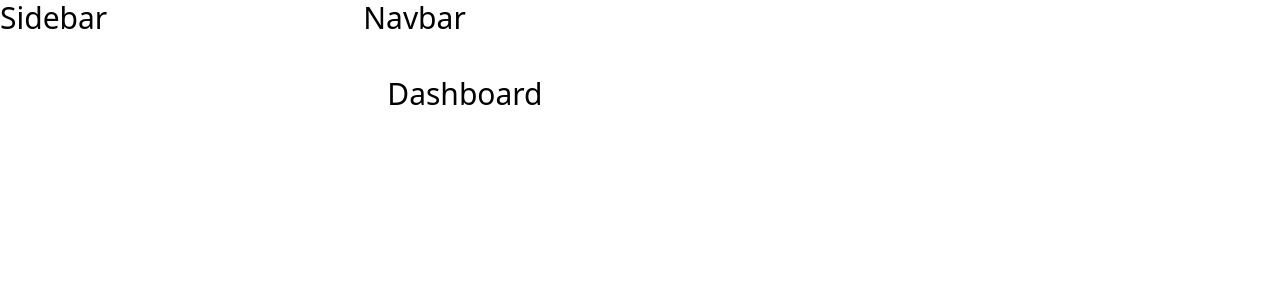
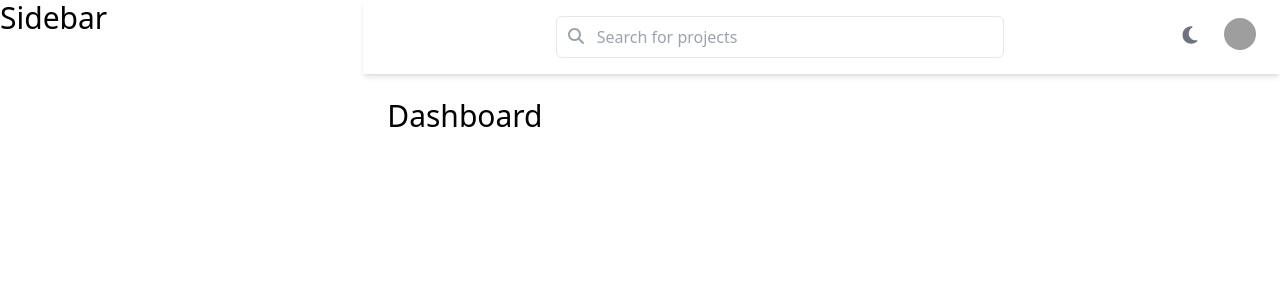
Before and after one commit to bemebox/vue-project-template, a Vue app: page / in a window 1280 px wide. Shown: the top 300 px of the page. Built offline with nearby package versions, Linux system fonts and the light colour scheme; grey boxes are pictures that could not be loaded.

Commit message:
add the Navbar structure

```diff
--- a/src/components/Navbar.vue
+++ b/src/components/Navbar.vue
@@ -1,10 +1,141 @@
 <template>
-  <div>
-    <h1 class="text-3xl mb-4">Navbar</h1>
-  </div>
+  <header class="shadow-md bg-white dark:bg-gray-800">
+    <div class="flex justify-between items-center px-6 py-4">
+      <!-- Hamburger Menu -->
+      <font-awesome-icon
+        icon="bars"
+        class="cursor-pointer px-2 w-5 h-5 ms-1 md:hidden focus:outline-none text-gray-500"
+      />
+
+      <!-- Search Input -->
+      <div
+        class="relative flex-1 max-w-md mx-auto bg-gray-70 dark:border-gray-600 dark:bg-gray-800 dark:text-gray-300"
+      >
+        <input
+          type="text"
+          placeholder="Search for projects"
+          class="w-full pl-10 pr-4 py-2 border dark:border-gray-600 bg-gray-70 dark:bg-gray-800 dark:text-gray-300 rounded-md focus:outline-none focus:ring-2 focus:ring-purple-600"
+        />
+        <font-awesome-icon
+          class="absolute top-3 left-3 w-4 h-4 text-gray-400"
+          icon="magnifying-glass"
+        />
+      </div>
+
+      <!-- Action Items -->
+      <div class="flex items-center space-x-4">
+        <!-- Light/Dark Theme Switch -->
+        <button class="p-2" @click="toggleTheme" aria-label="Toggle Theme">
+          <font-awesome-icon v-if="!dark" class="w-5 h-5 text-gray-500" icon="moon" />
+          <font-awesome-icon v-else class="w-5 h-5 text-blue-500" icon="sun" />
+        </button>
+
+        <!-- Profile Menu -->
+        <div class="relative" ref="menuContainer">
+          <button
+            @click="toggleProfileMenu"
+            class="relative w-8 h-8 rounded-full focus:outline-none focus:ring-2 focus:ring-purple-600"
+          >
+            <img
+              src="https://randomuser.me/api/portraits/thumb/men/22.jpg"
+              alt="User Profile"
+              class="w-full h-full rounded-full"
+            />
+          </button>
+          <ul
+            v-if="profileMenuOpen"
+            class="absolute right-0 w-48 bg-white border border-gray-200 rounded-md shadow-lg dark:bg-gray-700 dark:border-gray-600"
+          >
+            <li
+              @click="navigateTo('profile')"
+              class="px-4 py-2 hover:bg-gray-100 dark:hover:bg-gray-600"
+            >
+              <a href="#">Profile</a>
+            </li>
+            <li
+              @click="navigateTo('settings')"
+              class="px-4 py-2 hover:bg-gray-100 dark:hover:bg-gray-600"
+            >
+              <a href="#">Settings</a>
+            </li>
+            <li class="px-4 py-2 hover:bg-gray-100 dark:hover:bg-gray-600">
+              <a href="#">Logout</a>
+            </li>
+          </ul>
+        </div>
+      </div>
+    </div>
+  </header>
 </template>
+
 <script lang="ts">
+import { ref, onMounted, onBeforeUnmount } from 'vue'
+import { useRouter } from 'vue-router'
+
 export default {
   name: 'Navbar',
+  setup() {
+    const dark = ref(false)
+    const profileMenuOpen = ref(false)
+    const menuContainer = ref<HTMLElement | null>(null)
+    const router = useRouter()
+
+    const toggleTheme = () => {
+      dark.value = !dark.value
+      document.documentElement.classList.toggle('dark', dark.value)
+      localStorage.setItem('theme', dark.value ? 'dark' : 'light') // Save user preference
+    }
+
+    const toggleProfileMenu = () => {
+      profileMenuOpen.value = !profileMenuOpen.value
+    }
+
+    const closeProfileMenu = (event: MouseEvent) => {
+      // Close the menu only if the click is outside the menu container
+      if (menuContainer.value && !menuContainer.value.contains(event.target as Node)) {
+        profileMenuOpen.value = false
+      }
+    }
+
+    const navigateTo = (routeName: string) => {
+      router.push({ name: routeName })
+      profileMenuOpen.value = false // Close the profile menu
+    }
+
+    const initializeTheme = () => {
+      // Check if the user has previously set a theme
+      const savedTheme = localStorage.getItem('theme')
+
+      if (savedTheme) {
+        dark.value = savedTheme === 'dark'
+      } else {
+        // Default to OS preference if no saved theme
+        const prefersDark = window.matchMedia('(prefers-color-scheme: dark)').matches
+        dark.value = prefersDark
+      }
+
+      // Apply the theme
+      document.documentElement.classList.toggle('dark', dark.value)
+    }
+
+    onMounted(() => {
+      document.addEventListener('click', (e) => closeProfileMenu(e)) // Explicitly pass the event
+      initializeTheme()
+    })
+
+    // Remove event listener when component is destroyed
+    onBeforeUnmount(() => {
+      document.removeEventListener('click', (e) => closeProfileMenu(e)) // Explicitly pass the event
+    })
+
+    return {
+      dark,
+      toggleTheme,
+      profileMenuOpen,
+      toggleProfileMenu,
+      closeProfileMenu,
+      navigateTo,
+    }
+  },
 }
 </script>
```
